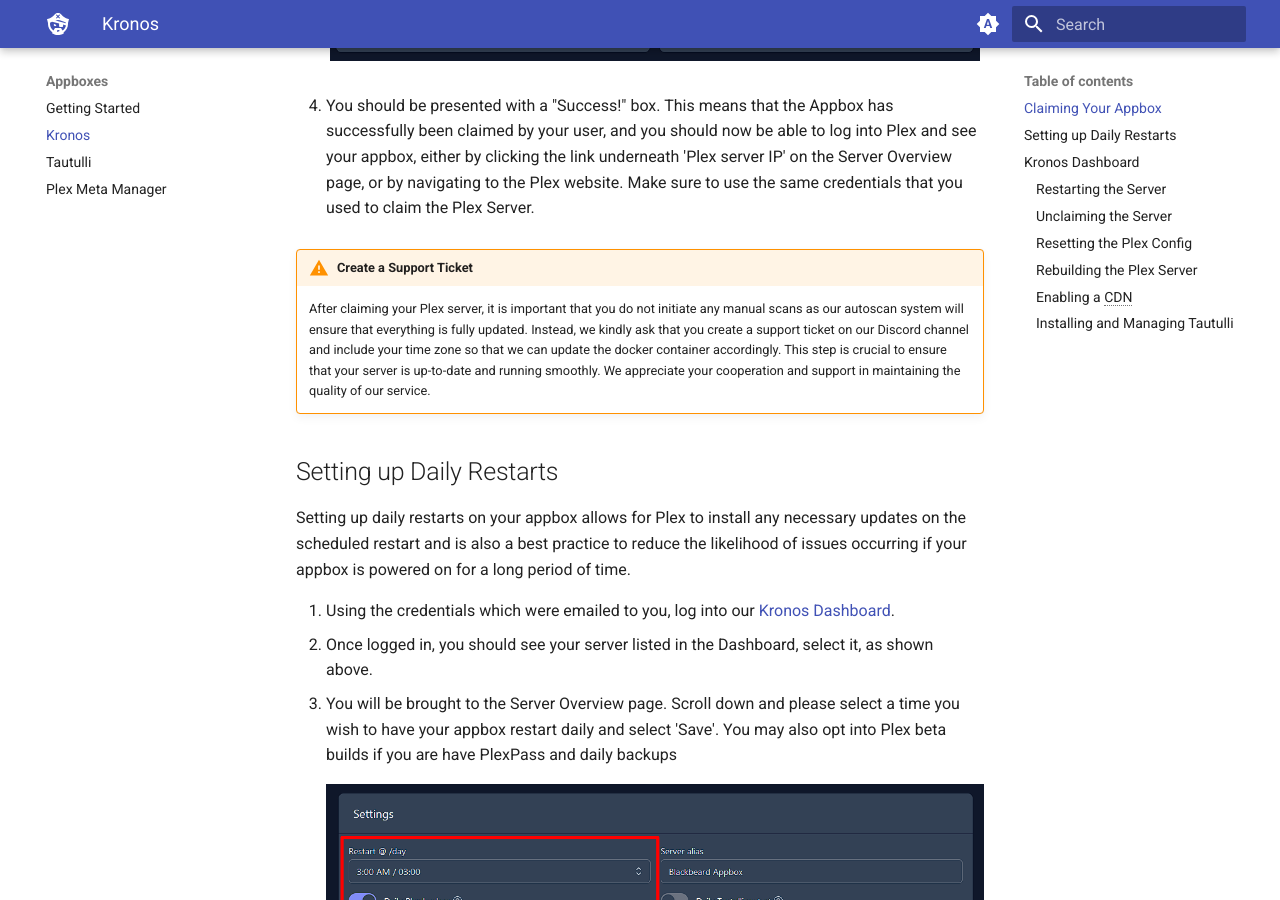
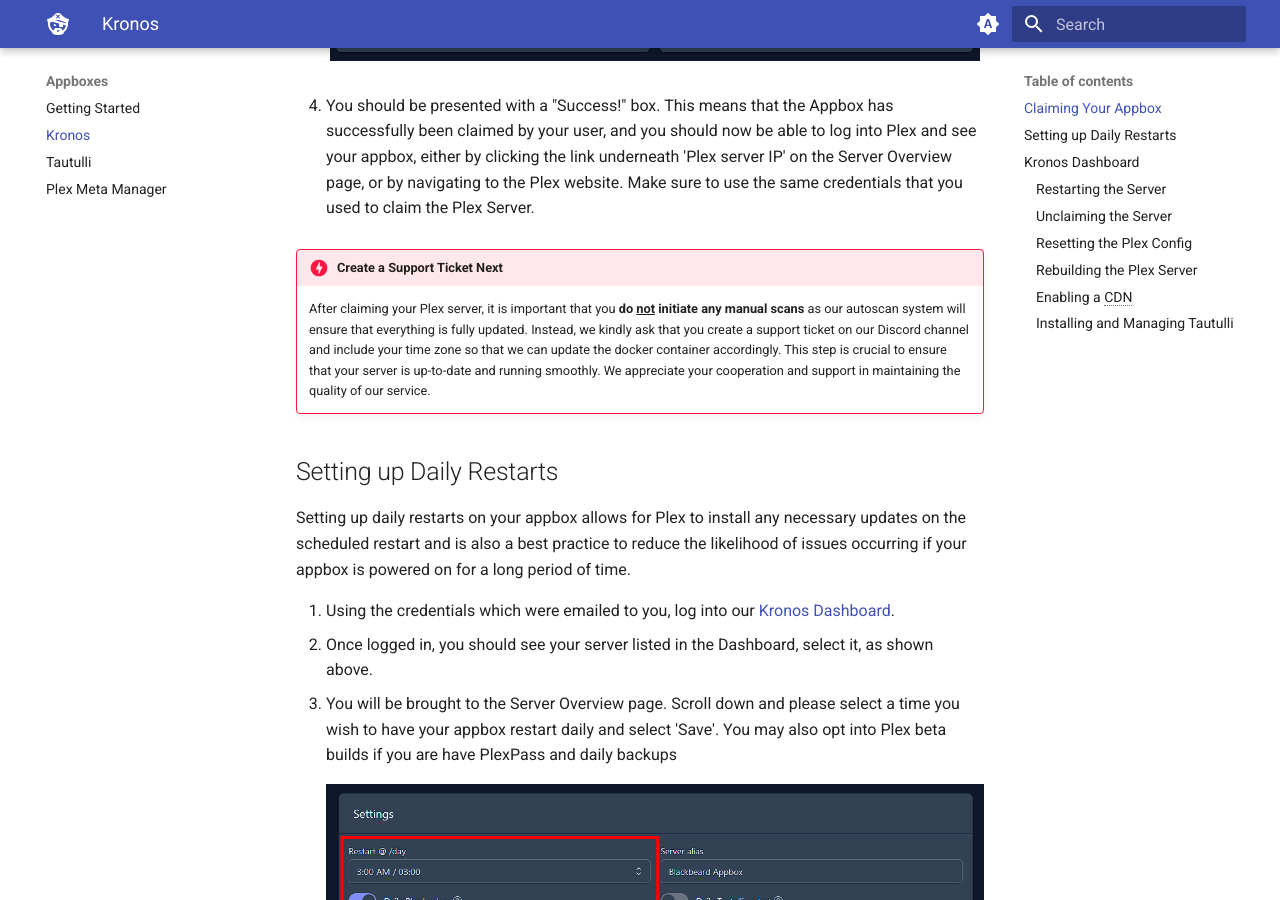
Before and after one commit to neomedia6989/docs-2, an MkDocs documentation site: the page built from docs/appboxes/kronos.md, in a window 1280 px wide and 900 px high, scrolled down 1346 px. Built offline with MkDocs 1.6.1 and Material for MkDocs 9.7.7, drawn with Linux system fonts in a browser that asks for light colours.

Commit message:
Update kronos.md

```diff
--- a/docs/appboxes/kronos.md
+++ b/docs/appboxes/kronos.md
@@ -21,9 +21,9 @@
 
 4. You should be presented with a "Success!" box. This means that the Appbox has successfully been claimed by your user, and you should now be able to log into Plex and see your appbox, either by clicking the link underneath 'Plex server IP' on the Server Overview page, or by navigating to the Plex website. Make sure to use the same credentials that you used to claim the Plex Server.
 
-!!! warning "Create a Support Ticket"
+!!! danger "Create a Support Ticket Next"
 
-    After claiming your Plex server, it is important that you do not initiate any manual scans as our autoscan system will ensure that everything is fully updated. Instead, we kindly ask that you create a support ticket on our Discord channel and include your time zone so that we can update the docker container accordingly. This step is crucial to ensure that your server is up-to-date and running smoothly.
+    After claiming your Plex server, it is important that you **do ^^not^^ initiate any manual scans** as our autoscan system will ensure that everything is fully updated. Instead, we kindly ask that you create a support ticket on our Discord channel and include your time zone so that we can update the docker container accordingly. This step is crucial to ensure that your server is up-to-date and running smoothly.
     We appreciate your cooperation and support in maintaining the quality of our service.
 
 ## Setting up Daily Restarts
```
